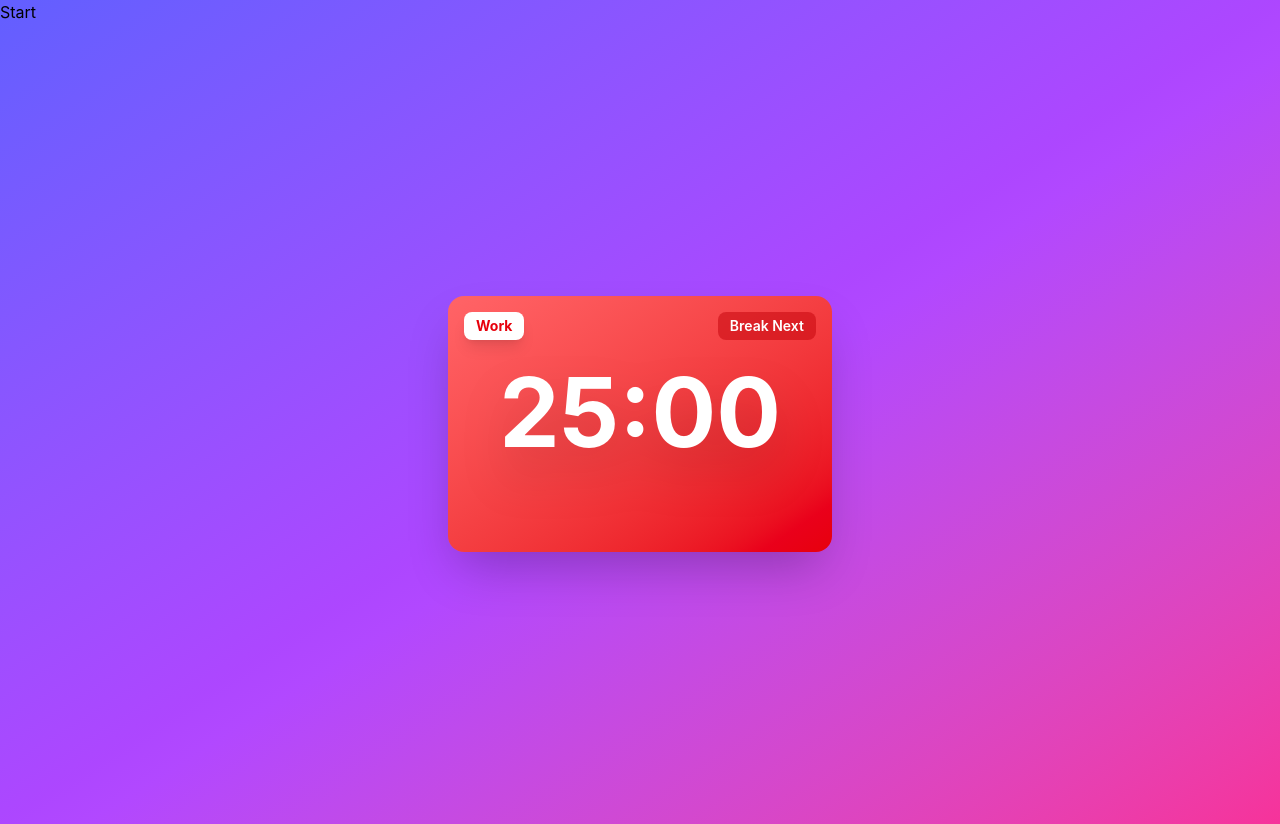
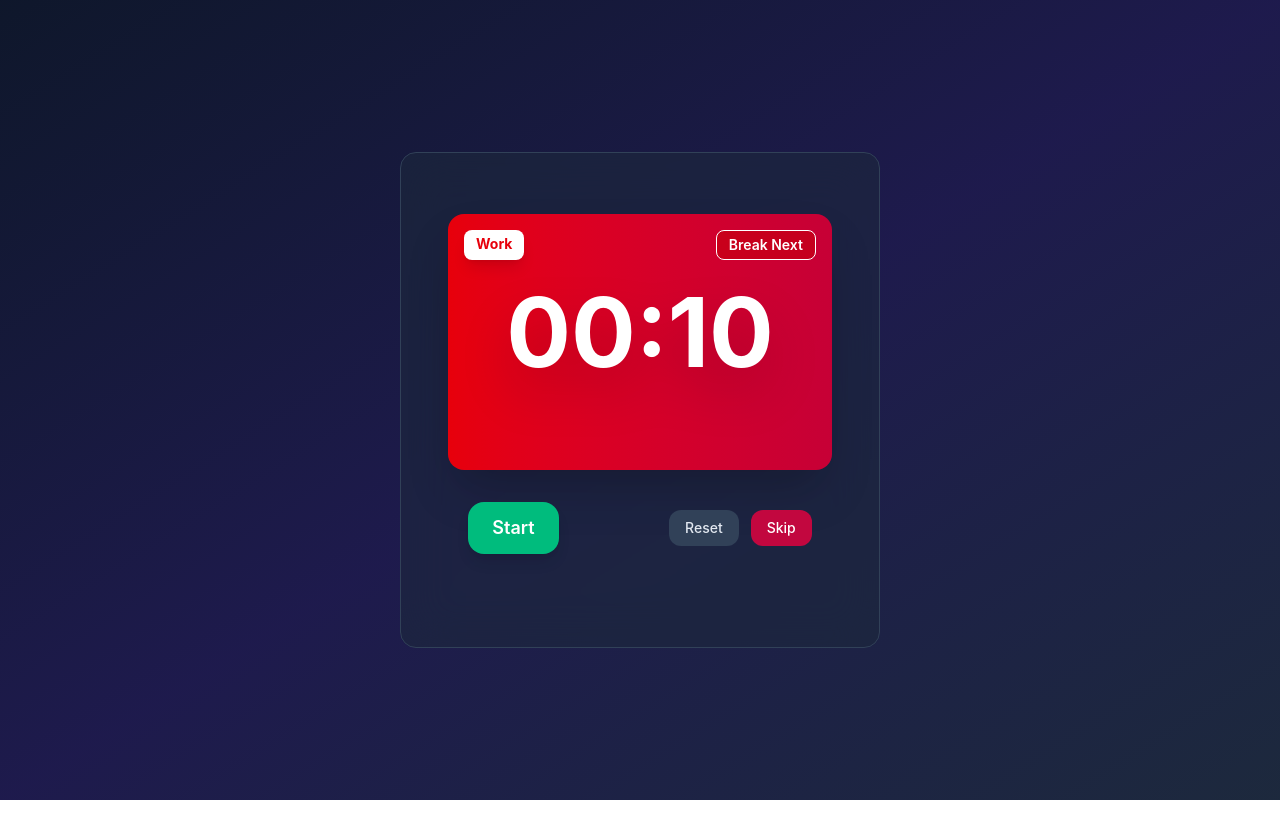
Before and after one commit to Harsh26-star/pomodoro-timer, a React (Vite) app: page / in a window 1280 px wide. After the commit the page ends 800 px from the top, so only its background shows below. Built offline with nearby package versions, Linux system fonts and the light colour scheme.

Commit message:
feat: Add Controls component with Start/Pause/Reset/Skip buttons

```diff
--- a/src/App.jsx
+++ b/src/App.jsx
@@ -1,9 +1,10 @@
 import { useEffect, useState } from 'react'
 import Timer from './components/Timer';
+import Controls from './components/Controls';
 
 function App() {
   // Timer States
-  const [timeRemaining, setTimeRemaining] = useState(1500);
+  const [timeRemaining, setTimeRemaining] = useState(10);
   const [isRunning, setIsRunning] = useState(false);
   const [sessionType, setSessionType] = useState('Work');
 
@@ -41,20 +42,37 @@ function App() {
     };
   }, [isRunning, sessionType, workDuration, breakDuration]);
 
+  const handleStartPause = () => {
+    setIsRunning(!isRunning);
+  }
+
+  const handleReset = () => {
+    setIsRunning(false);
+    setTimeRemaining(sessionType === 'Work' ? workDuration * 60 : breakDuration * 60)
+  }
+
+  const handleSkip = () => {
+    const newSessionType = sessionType === 'Work' ? 'Break' : 'Work';
+    setSessionType(newSessionType);
+    setIsRunning(false)
+    setTimeRemaining(newSessionType === 'Work' ? workDuration * 60 : breakDuration * 60);
+  }
+
   return (
     <>
-      <div className='min-h-screen bg-gradient-to-br from-indigo-500 via-purple-500 to-pink-500'>
-        <div>
-          <button
-            onClick={() => setIsRunning(!isRunning)}
-          >
-            {isRunning ? 'Pause' : 'Start'}
-          </button>
-        </div>
-        <Timer
+      <div className='flex flex-col justify-center items-center min-h-screen bg-gradient-to-br from-slate-900 via-indigo-950 to-slate-800'>
+        <div className='flex flex-col justify-center items-center bg-slate-800/60 backdrop-blur-xl border border-slate-700 p-5 rounded-2xl h-124 w-120'>
+          <Timer
           time={formatTime(timeRemaining)}
           sessionType={sessionType}
         />
+        <Controls
+          isRunning={isRunning}
+          onStartPause={handleStartPause}
+          onReset={handleReset}
+          onSkip={handleSkip}
+        />
+        </div>
       </div>
     </>
   )
--- a/src/components/Controls.jsx
+++ b/src/components/Controls.jsx
@@ -1,9 +1,23 @@
 import React from 'react'
 
-function Controls({}) {
+function Controls({ isRunning, onStartPause, onReset, onSkip }) {
   return (
-    <div>
-
+    <div className="flex justify-around items-center gap-4 py-8 w-full">
+      <button
+        onClick={onStartPause}
+        className={`px-6 py-3 text-lg font-semibold rounded-2xl transition-all duration-200 active:scale-95 shadow-lg ${isRunning
+          ? 'bg-amber-400 hover:bg-amber-500 text-slate-900'
+          : 'bg-emerald-500 hover:bg-emerald-600 text-white'
+          }`}>{isRunning ? 'Pause' : 'Start'}</button>
+      <div className="flex gap-3">
+        <button
+          onClick={onReset}
+          className="px-4 py-2 text-sm font-medium bg-slate-700 text-slate-200 hover:bg-slate-600 transition-all duration-200 active:scale-95 rounded-xl "
+          >Reset</button>
+        <button
+          onClick={onSkip}
+          className="px-4 py-2 text-sm font-medium  rounded-xl bg-rose-600/80 text-white hover:bg-rose-600 transition-all duration-200 active:scale-95">Skip</button>
+      </div>
     </div>
   )
 }
--- a/src/components/Timer.jsx
+++ b/src/components/Timer.jsx
@@ -1,7 +1,7 @@
 function Timer({ time, sessionType }) {
   return (
-    <div className='flex justify-center items-center min-h-screen'>
-      <div className='bg-gradient-to-br from-red-400 to-red-600 flex flex-col items-center w-96 h-64 rounded-2xl shadow-2xl p-4'>
+    <div className='flex justify-center items-center'>
+      <div className='bg-gradient-to-r from-red-600 to-rose-700 flex flex-col items-center w-96 h-64 rounded-2xl shadow-2xl p-4'>
 
         {/* Session indicators */}
         <div className='flex justify-between w-full mb-6'>
@@ -9,7 +9,7 @@ function Timer({ time, sessionType }) {
             {sessionType}
           </span>
 
-          <span className='bg-red-700/50 text-white px-3 py-1 rounded-lg font-semibold text-sm'>
+          <span className='bg-red-700/50 text-white px-3 py-1 rounded-lg font-semibold text-sm border'>
             {sessionType === 'Work' ? 'Break Next' : 'Work Next'}
           </span>
         </div>
@@ -18,7 +18,6 @@ function Timer({ time, sessionType }) {
         <p className='text-white text-8xl font-bold drop-shadow-2xl flex items-center'>
           {time}
         </p>
-
       </div>
     </div>
   );
```
